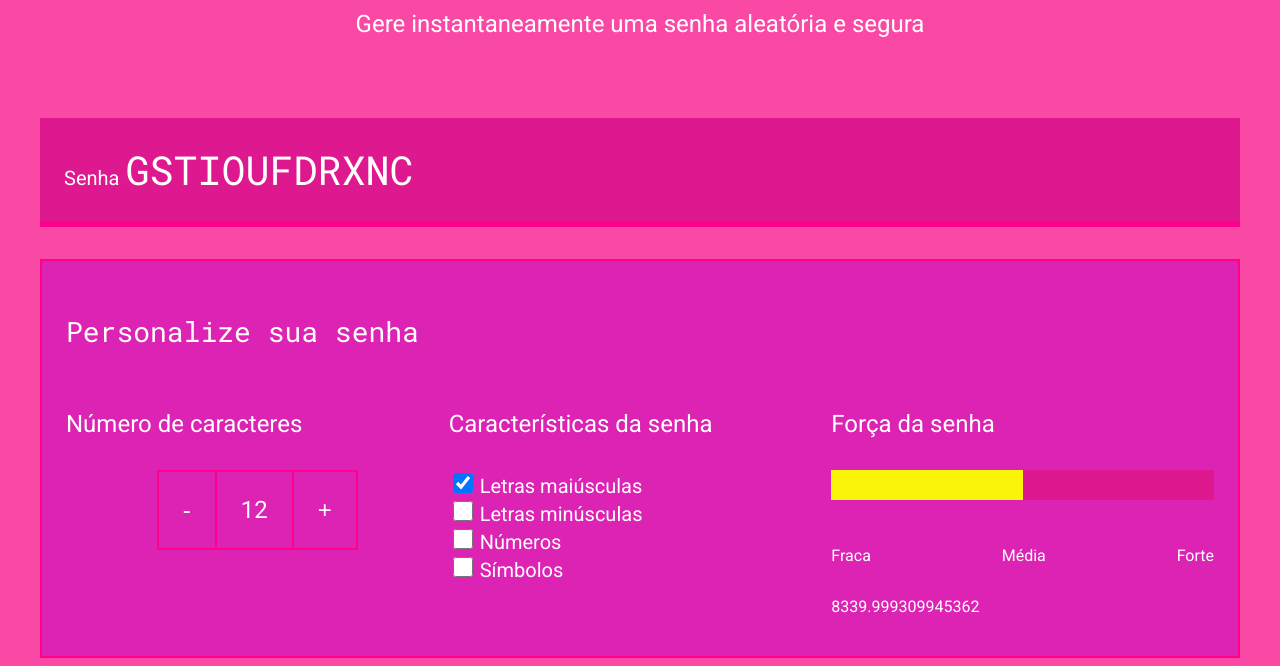
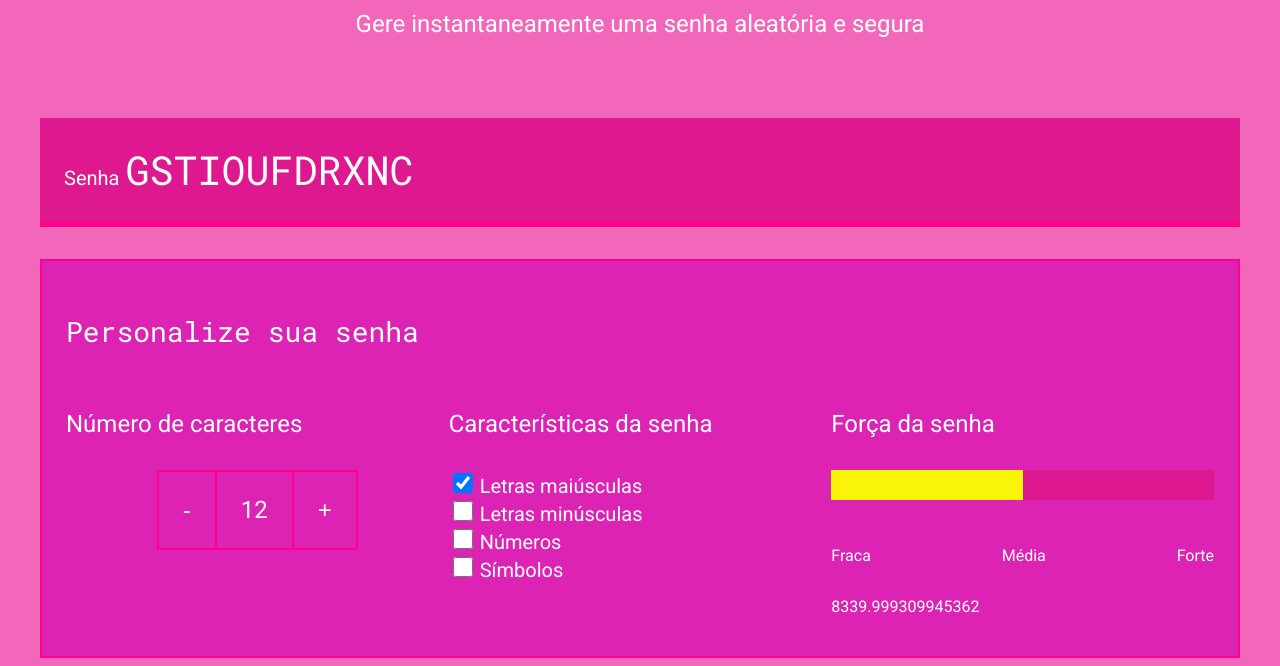
Before and after one commit to gabicordeiro/seguran-a-digital, a plain HTML site: page index.html in a window 1280 px wide. Shown: the part 208-874 px from the top of the page. Drawn offline with Linux system fonts and the light colour scheme.

Commit message:
atualizando

```diff
--- a/style.css
+++ b/style.css
@@ -2,7 +2,7 @@
 
 :root {
     --branco: white;
-    --cor-de-fundo: #fa49a5;
+    --cor-de-fundo: #f367bb;
     --fundo-senha: #de188f;
     --fundo-texto: #dc23b4;
     --borda: #fe028d;
```
